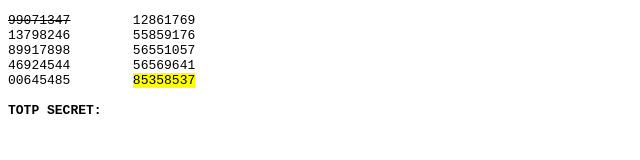
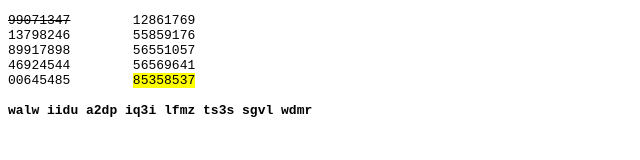
Before and after one commit to brhnzm/s, a plain HTML site: page index.html in a window 1280 px wide. Shown: the whole page, without its empty margins (0-640 px from the left). Drawn offline with Linux system fonts and the light colour scheme.

Commit message:
Update index.html

```diff
--- a/index.html
+++ b/index.html
@@ -15,7 +15,7 @@
 46924544	56569641
 00645485	<mark>85358537</mark>
 
-<strong>TOTP SECRET:</strong>
+<strong>walw iidu a2dp iq3i lfmz ts3s sgvl wdmr</strong>
 
 </pre>
 
```
